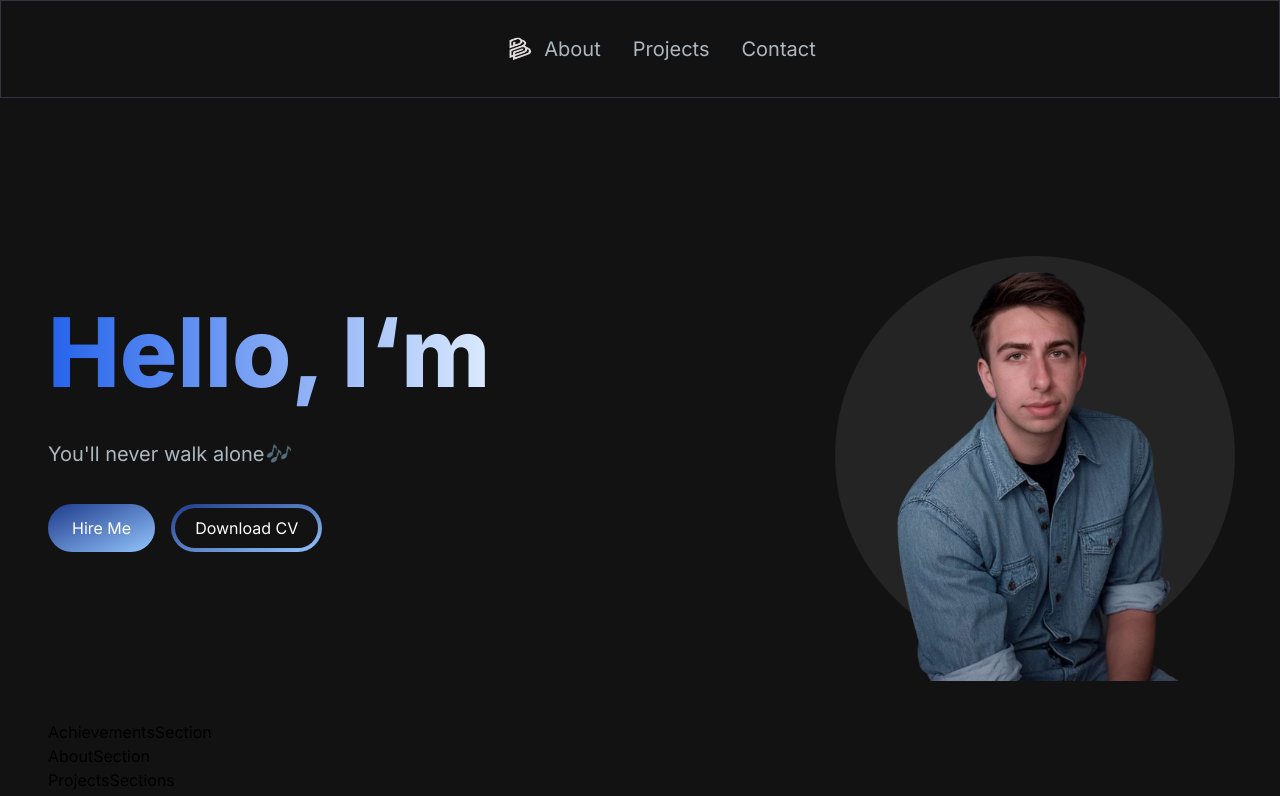
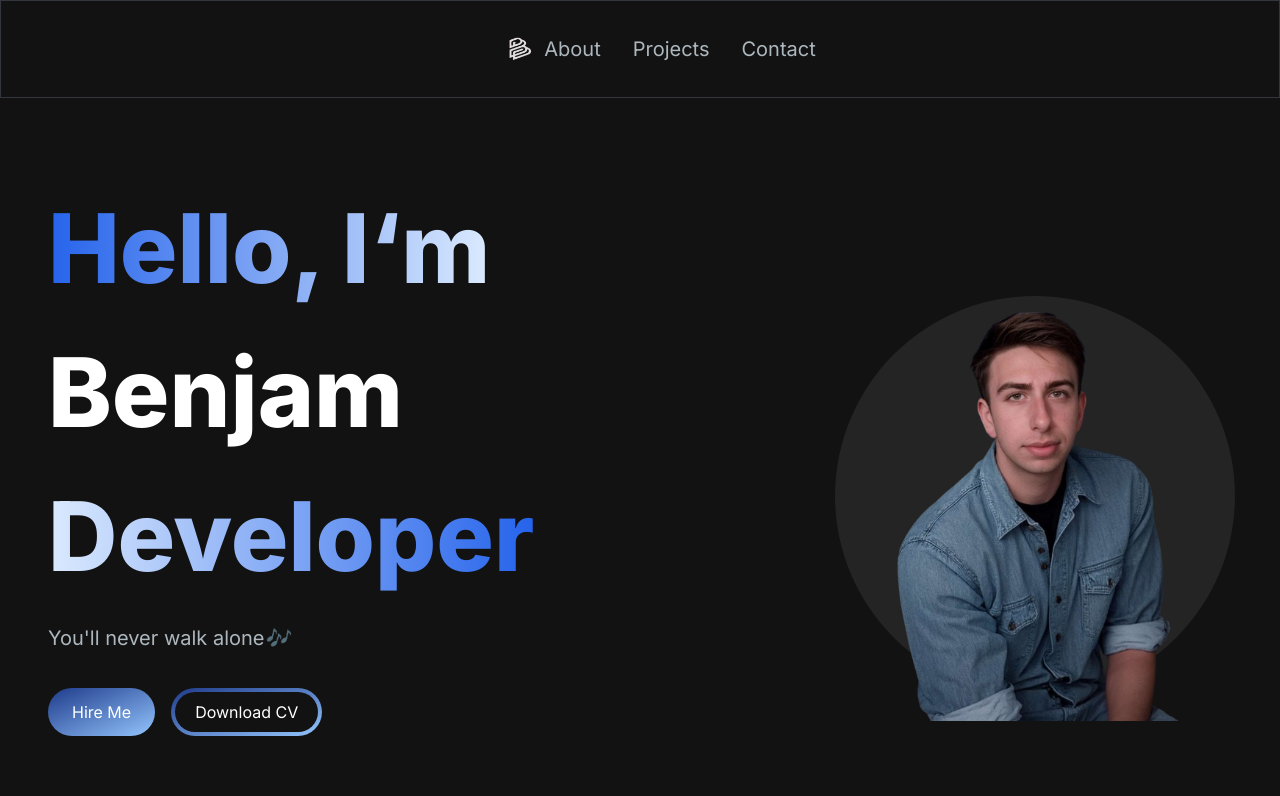
Before and after one commit to benjii66/Projet-12---Portfolio, a Next.js app in the folder portfolio/: page / in a window 1280 px wide. Shown: the top 796 px of the page. Built offline with nearby package versions, Linux system fonts and the light colour scheme.

Commit message:
fix the hero section

```diff
--- a/portfolio/src/app/components/HeroSection.jsx
+++ b/portfolio/src/app/components/HeroSection.jsx
@@ -17,10 +17,25 @@ const HeroSection = () => {
         >
           <h1 className="text-white mb-4 text-4xl sm:text-5xl lg:text-8xl lg:leading-normal font-extrabold">
             <span className="text-transparent bg-clip-text bg-gradient-to-r from-blue-600 to-blue-100">
-              Hello, I&lsquo;m{" "}
+              Hello, I&lsquo;m
             </span>
             <br></br>
-
+            <TypeAnimation
+              sequence={[
+                "Benjamin,",
+                1000,
+                "Front-End,",
+                1000,
+              ]}
+              wrapper="span"
+              speed={20}
+              repeat={Infinity}
+              className="text-2xl sm:text-2xl lg:text-8xl"
+            />
+            <br></br>
+           <span className="text-transparent bg-clip-text bg-gradient-to-r from-blue-100 to-blue-600">
+              Developer
+            </span>
           </h1>
           <p className="text-[#ADB7BE] text-base sm:text-lg mb-6 lg:text-xl">
             You'll never walk alone<i>🎶</i>
@@ -37,6 +52,7 @@ const HeroSection = () => {
               className="px-1 inline-block py-1 w-full sm:w-fit rounded-full bg-gradient-to-br from-blue-900 to-blue-300 hover:bg-slate-800 text-white mt-3"
             >
               <span className="block bg-[#121212] hover:bg-slate-800 rounded-full px-5 py-2">
+                {/* TODO ADD THE CV IN A LINK  */}
                 Download CV
               </span>
             </Link>
```
